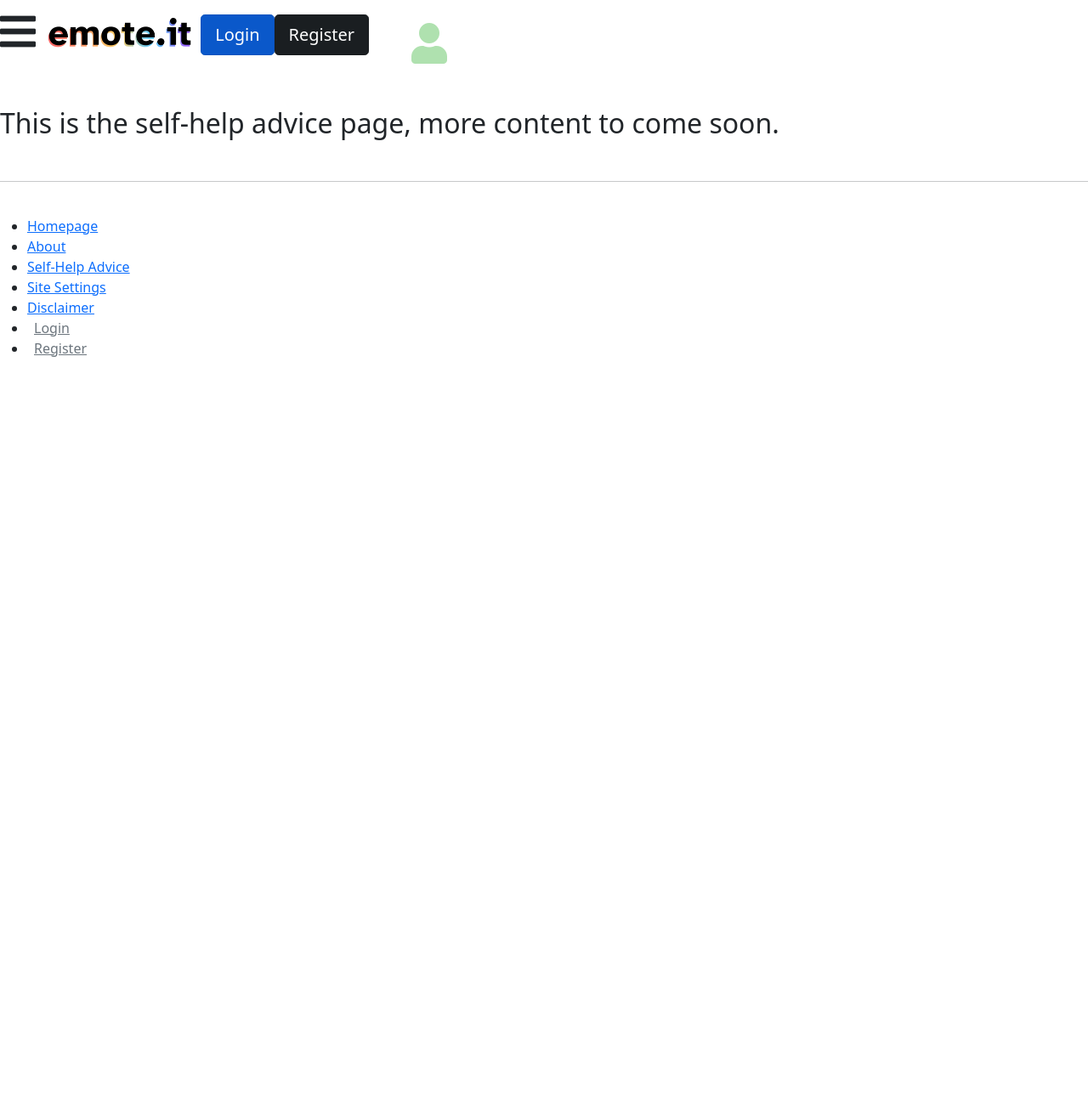
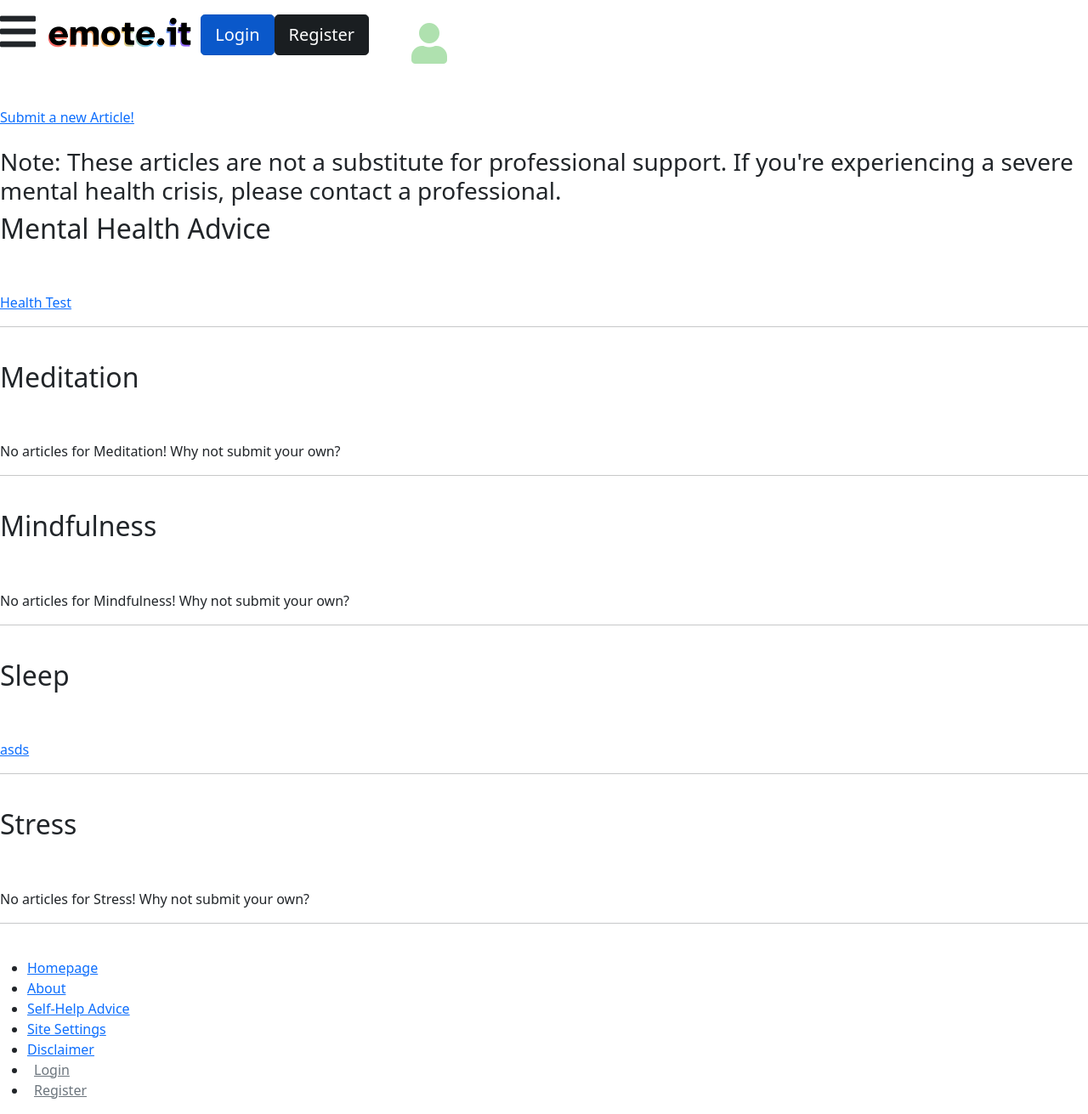
Before and after one commit to CalllumSCO/HCI4Therapy, a Django app: page /self-care/ in a window 1280 px wide. Shown: the whole page at 85% size. Before the commit the page ends 420 px from the top, so only its background shows below. Run offline with Django 4.2, Linux system fonts and the light colour scheme; data comes from the database, SQL or seed files in the repository; both versions use the stored data as it was after the commit; some libraries are stand-ins or nearby versions.

Commit message:
8. Added article submission form

```diff
--- a/mental_health_diary/admin.py
+++ b/mental_health_diary/admin.py
@@ -1,5 +1,6 @@
 from django.contrib import admin
-from .models import Entry
+from .models import Entry, Article
 
 # Register your models here.
 admin.site.register(Entry)
+admin.site.register(Article)
--- a/mental_health_diary/forms.py
+++ b/mental_health_diary/forms.py
@@ -2,7 +2,7 @@ from django.contrib.auth.forms import UserCreationForm
 from django.contrib.auth.models import User
 from django.core.validators import MinValueValidator, MaxValueValidator
 
-from .models import Entry
+from .models import Entry, Article
 from django import forms
 
 
@@ -34,3 +34,26 @@ class EntryForm(forms.ModelForm):
     class Meta:
         model = Entry
         fields = ('happiness', 'disgust', 'url')
+
+
+article_category_choices = (
+    ("1", "Mental Health Advice"),
+    ("2", "Meditation"),
+    ("3", "Mindfulness"),
+    ("4", "Sleep"),
+    ("5", "Stress"),
+)
+
+
+class ArticleForm(forms.ModelForm):
+    title = forms.CharField(max_length=256, help_text="Please enter the title for your article",
+                            widget=forms.TextInput(attrs={'class': 'form-control', 'placeholder': 'Title'}))
+    category = forms.ChoiceField(choices=article_category_choices)
+    description = forms.CharField(max_length=512, help_text="Enter a description of the article",
+                                  widget=forms.Textarea(
+                                      attrs={'class': 'form-control', 'placeholder': 'A description of the article'}))
+    url = forms.URLField(max_length=200)
+
+    class Meta:
+        model = Article
+        fields = ('title', 'category', 'description', 'url')
--- a/mental_health_diary/models.py
+++ b/mental_health_diary/models.py
@@ -14,3 +14,14 @@ class Entry(models.Model):
 
     class Meta:
         verbose_name_plural = "Entries"
+
+
+class Article(models.Model):
+    id = models.AutoField(primary_key=True)
+    title = models.CharField(max_length=64)
+    category = models.CharField(max_length=32, null=True)
+    description = models.TextField(max_length=256)
+    url = models.URLField()
+
+    def __str__(self):
+        return self.title
--- a/mental_health_diary/urls.py
+++ b/mental_health_diary/urls.py
@@ -14,6 +14,7 @@ urlpatterns = [
     path('register/', views.register, name='register'),
     path('login/', auth_views.LoginView.as_view(template_name='main/login.html'), name='login'),
     path('logout/', auth_views.LogoutView.as_view(template_name='main/logout.html'), name='logout'),
-    path('new-entry/', views.new_entry, name='new_entry')
+    path('new-entry/', views.new_entry, name='new_entry'),
+    path('new-article/', views.new_article, name='new_article'),
 
 ]
--- a/mental_health_diary/views.py
+++ b/mental_health_diary/views.py
@@ -3,7 +3,8 @@ import random
 from django.shortcuts import render, redirect
 from django.contrib.auth.forms import UserCreationForm
 from django.contrib import messages
-from .forms import EntryForm
+from .forms import EntryForm, ArticleForm
+from .models import Article
 
 
 # Create your views here.
@@ -17,7 +18,21 @@ def about(request):
 
 
 def self_help(request):
-    return render(request, 'main/self_help.html')
+    MentalHealthAdvice = Article.objects.filter(category="1")
+    Meditation = Article.objects.filter(category="2")
+    Mindfulness = Article.objects.filter(category="3")
+    Sleep = Article.objects.filter(category="4")
+    Stress = Article.objects.filter(category="5")
+
+    context = {
+        "mental_health_advice" : MentalHealthAdvice,
+        "meditation" : Meditation,
+        "mindfulness" : Mindfulness,
+        "sleep" : Sleep,
+        "stress" : Stress
+    }
+
+    return render(request, 'main/self_help.html', context=context)
 
 
 def settings(request):
@@ -66,6 +81,23 @@ def new_entry(request):
 
     return render(request, "main/new_entry.html", context=context)
 
+def new_article(request):
+
+    form = ArticleForm()
+
+    if request.method == 'POST':
+        form = ArticleForm(request.POST)
+        if form.is_valid():
+            form.save(commit=True)
+            return redirect('index')
+
+    context = {
+        'form' : form
+    }
+
+    return render(request, "main/new_article.html", context=context)
+
+
 def generate_random_slug():
     string = ""
     possible_values = "ABCDEFGHIJKLMNOPQRSTUVWXYZabcdefghijklmnopqrstuvwxyz"
--- a/templates/main/self_help.html
+++ b/templates/main/self_help.html
@@ -5,5 +5,63 @@
 {% endblock %}
 
 {% block body %}
-    <h2>This is the self-help advice page, more content to come soon.</h2>
+    <a href="{% url 'new_article' %}">Submit a new Article!</a>
+    <br><br>
+    <h3>Note: These articles are not a substitute for professional support. If you're experiencing a severe mental
+    health crisis, please contact a professional.</h3>
+
+    <h2>Mental Health Advice</h2>
+    <br><br>
+    {% if mental_health_advice %}
+        {% for article in mental_health_advice %}
+            <a href="{{ article.url }}">{{ article.title }}</a>
+        {% endfor %}
+    {% else %}
+        No articles for Mental Health Advice! Why not submit your own?
+    {% endif %}
+    <br><hr><br>
+
+    <h2>Meditation</h2>
+    <br><br>
+    {% if meditation %}
+        {% for article in meditation %}
+            <a href="{{ article.url }}">{{ article.title }}</a>
+        {% endfor %}
+    {% else %}
+        No articles for Meditation! Why not submit your own?
+    {% endif %}
+    <br><hr><br>
+
+    <h2>Mindfulness</h2>
+    <br><br>
+    {% if mindfulness %}
+        {% for article in mindfulness %}
+            <a href="{{ article.url }}">{{ article.title }}</a>
+        {% endfor %}
+    {% else %}
+        No articles for Mindfulness! Why not submit your own?
+    {% endif %}
+    <br><hr><br>
+
+    <h2>Sleep</h2>
+    <br><br>
+    {% if sleep %}
+        {% for article in sleep %}
+            <a href="{{ article.url }}">{{ article.title }}</a>
+        {% endfor %}
+    {% else %}
+        No articles for Sleep! Why not submit your own?
+    {% endif %}
+    <br><hr><br>
+
+    <h2>Stress</h2>
+    <br><br>
+    {% if stress %}
+        {% for article in stress %}
+            <a href="{{ article.url }}">{{ article.title }}</a>
+        {% endfor %}
+    {% else %}
+        No articles for Stress! Why not submit your own?
+    {% endif %}
+
 {% endblock %}
```
Also changed, not shown: templates/main/new_article.html (added, +28 -0 lines), db.sqlite3, mental_health_diary/migrations/0004_article.py (added), mental_health_diary/migrations/0005_article_category.py (added), mental_health_diary/migrations/0006_alter_article_category.py (added).
